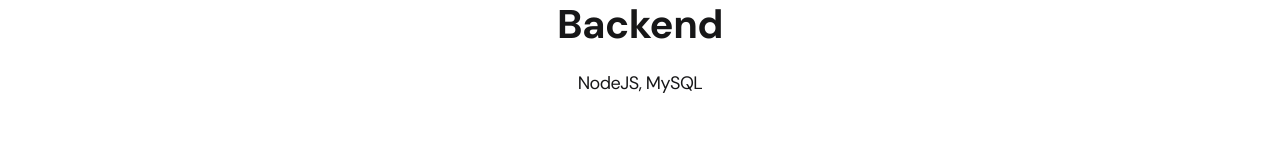
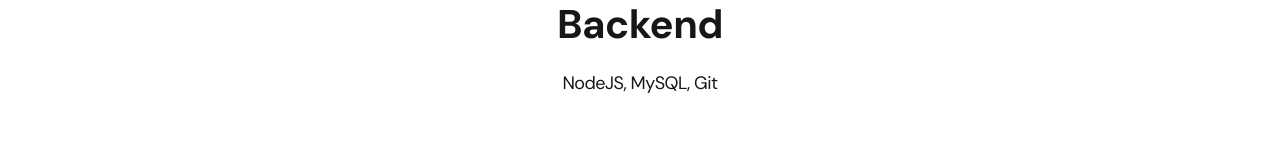
Before and after one commit to mariapokryshkina/personal_portfolio, a React (Create React App) app: page / in a window 1280 px wide. Shown: the part 1009-1169 px from the top of the page. Built offline with nearby package versions, Linux system fonts and the light colour scheme.

Commit message:
homepage edited

```diff
--- a/src/pages/Home.js
+++ b/src/pages/Home.js
@@ -18,7 +18,7 @@
 							</li>
 							<li className="content-list__item">
 								<h2 className="title-2">Backend</h2>
-								<p>NodeJS, MySQL</p>
+								<p>NodeJS, MySQL, Git</p>
 							</li>
 						</ul>
 
```
